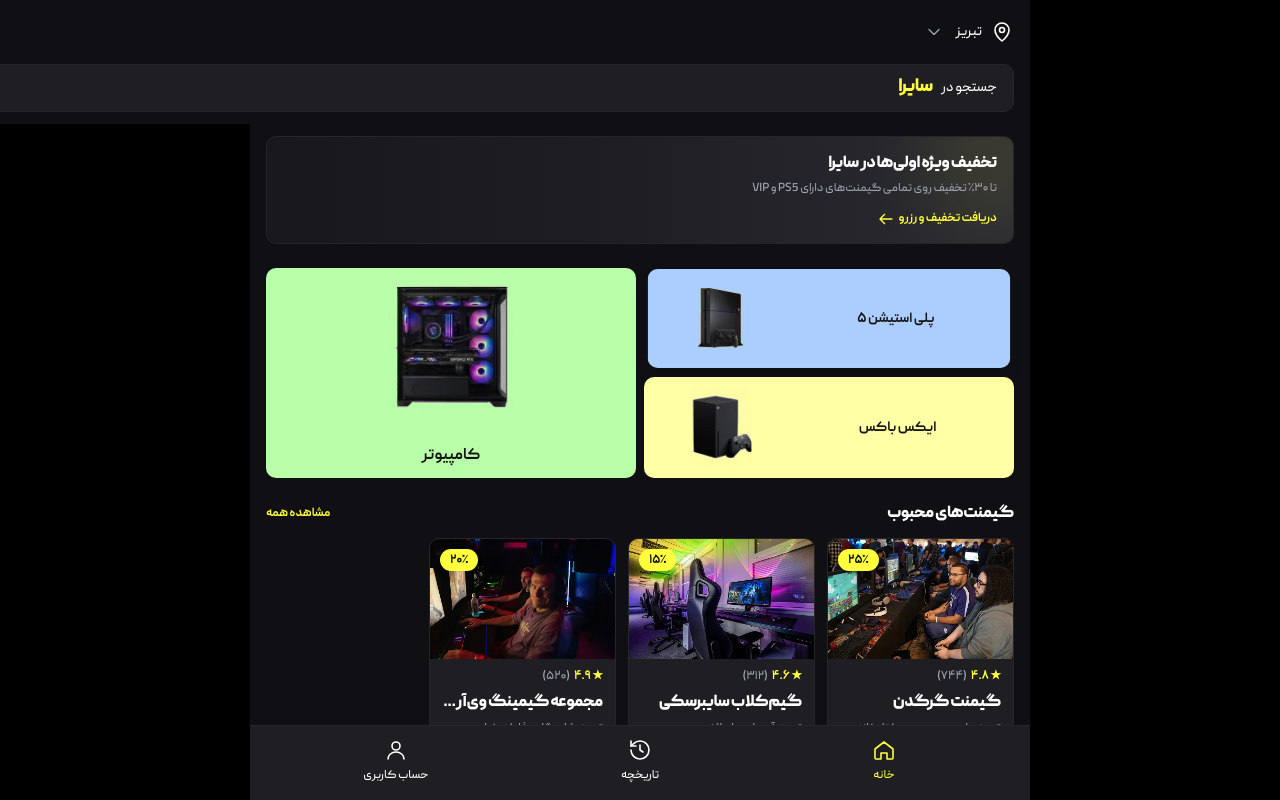
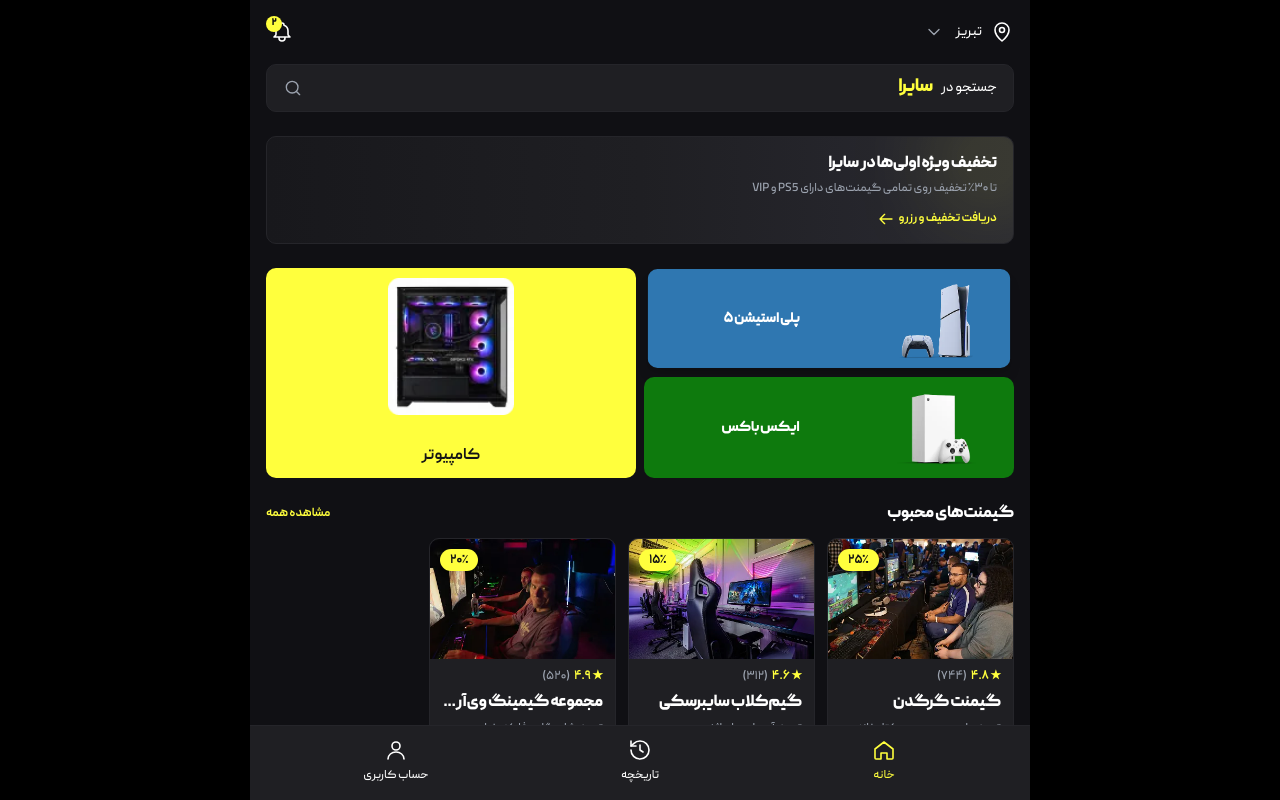
Before and after one commit to moazzen3169/sayra, a Next.js app: page / in a window 1280 px wide. Shown: the top 800 px of the page. Built offline with nearby package versions, Linux system fonts and the light colour scheme.

Commit message:
update images and colors

```diff
--- a/src/components/DeviceCategories.tsx
+++ b/src/components/DeviceCategories.tsx
@@ -46,15 +46,15 @@
 
 const cardStyles: Record<string, { background: string; position: string }> = {
   pc: {
-    background: "bg-[#B9FFA9]",
+    background: "bg-[#ffff3d] ",
     position: "col-start-1 row-span-2",
   },
   ps5: {
-    background: "bg-[#ACCEFF]",
+    background: "bg-[#2f77b1] text-[#fff]",
     position: "col-start-2 row-start-1",
   },
   xbox: {
-    background: "bg-[#FFFFA5]",
+    background: "bg-[#0e7a0d] text-[#313131]",
     position: "col-start-2 row-start-2",
   },
 };
@@ -105,7 +105,7 @@
                     <img
                       src={imageMap[cat.iconType]}
                       alt={cat.name}
-                      className="mix-blend-darken h-[72%] w-[88%] object-contain"
+                      className="  h-[72%] w-[88%] object-contain"
                     />
 
                     <span className="text-sm sm:text-base font-bold text-[#151515]">
@@ -116,16 +116,16 @@
                   <div
                     dir="rtl"
                     className="flex h-full items-center justify-between gap-1 px-2"
-                  >
-                    <span className="flex-1  text-center text-xs sm:text-sm font-bold text-[#151515]">
+                    >
+                    <img
+                      src={imageMap[cat.iconType]}
+                      alt={cat.name}
+                      className="  h-[85%] w-[38%] shrink-0 object-contain"
+                    />
+                    <span className="flex-1  text-center text-xs sm:text-sm font-black text-[#fff]">
                       {cat.name}
                     </span>
 
-                    <img
-                      src={imageMap[cat.iconType]}
-                      alt={cat.name}
-                      className="mix-blend-darken h-[85%] w-[38%] shrink-0 object-contain"
-                    />
                   </div>
                 )}
               </button>
--- a/src/components/Header.tsx
+++ b/src/components/Header.tsx
@@ -17,7 +17,7 @@
   onSearchClick,
 }) => {
   return (
-    <header className="fixed top-0 z-40 w-full bg-[var(--bg-body)] px-4 pt-4 pb-3 flex flex-col gap-4">
+    <header className="fixed top-0 z-40 w-full max-w-[780px] bg-[var(--bg-body)] px-4 pt-4 pb-3 flex flex-col gap-4">
       {/* Row 1: Location (right) + Bell (left) */}
       <div className="flex items-center justify-between">
         <button
```
Also changed, not shown: public/img/cat-2.webp, public/img/cat-3.webp.
